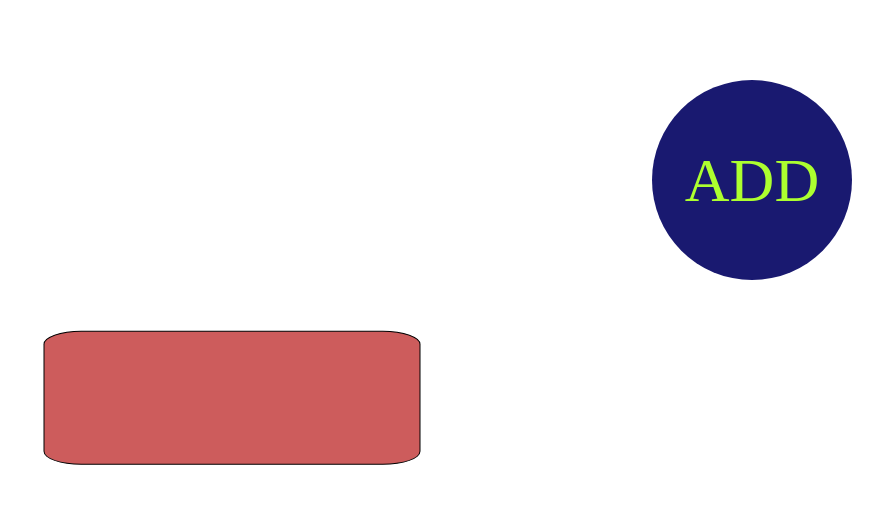
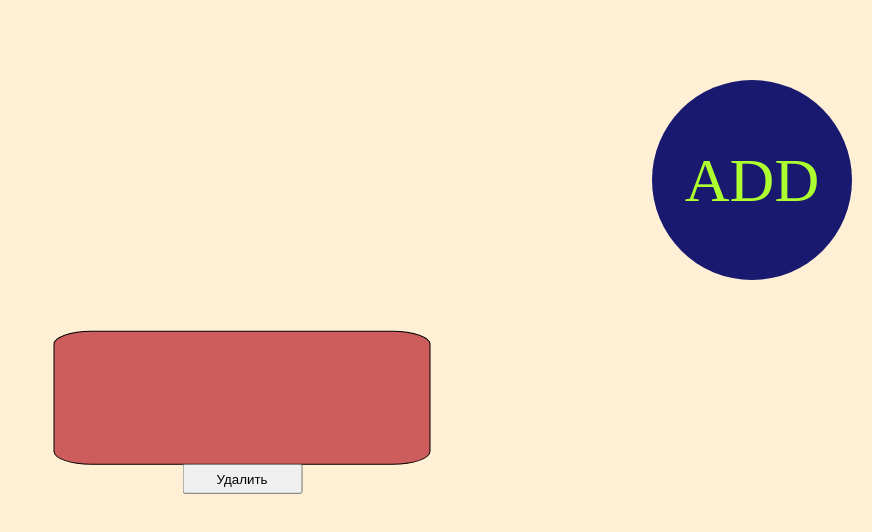
Before and after one commit to bavRepository/IgorDZ, a plain HTML site: page index.html in a window 1280 px wide. Both pictures are taken after a click on the element "ADD". Shown: the whole page, without its empty margins (408-1280 px from the left). Drawn offline with Linux system fonts and the light colour scheme.

Commit message:
addContainerClickEvent

```diff
--- a/index.html
+++ b/index.html
@@ -1,17 +1,16 @@
 <!DOCTYPE html>
 <html lang="ru">
-
 	<head>
-    <meta charset="utf-8">
-    <meta http-equiv="X-UA-Compatible" content="IE=edge">
-    <meta name="viewport" content="width=device-width, initial-scale=1.0">
+		<meta charset="utf-8" />
+		<meta http-equiv="X-UA-Compatible" content="IE=edge" />
+		<meta name="viewport" content="width=device-width, initial-scale=1.0" />
 		<title>Заметка</title>
-    <link rel="stylesheet" href="style.css">
+		<link rel="stylesheet" href="style.css" />
 	</head>
 
 	<body>
+		<div class="container"></div>
 		<div class="addNotice">ADD</div>
 		<script src="script.js"></script>
 	</body>
-
 </html>
--- a/script.js
+++ b/script.js
@@ -1,4 +1,9 @@
 'use strict';
+
+let shiftX;
+let shiftY;
+const container = document.querySelector('.container');
+const wrappers = document.querySelectorAll('.noticeWrapper');
 
 class NoticeManager {
 	create() {
@@ -7,10 +12,18 @@ class NoticeManager {
 
 		noticeWrapper.classList.add('noticeWrapper');
 		notice.classList.add('notice');
+		const delButton = createDelButton();
+		noticeWrapper.append(notice);
+		noticeWrapper.append(delButton);
+		container.append(noticeWrapper);
+	}
+}
 
-		noticeWrapper.append(notice);
-		document.body.append(noticeWrapper);
-	}
+function createDelButton() {
+	const delButton = document.createElement('button');
+	delButton.classList.add('delBtn');
+	delButton.textContent = 'Удалить';
+	return delButton;
 }
 
 function setAddButtonListener() {
@@ -19,5 +32,15 @@ function setAddButtonListener() {
 		nm.create();
 	});
 }
+
+function setNoticeListeners() {
+	container.addEventListener('click', function (e) {
+		const target = e.target;
+		if (target.classList == 'delBtn') {
+			alert('Е бой!');
+		}
+	});
+}
 const nm = new NoticeManager();
 setAddButtonListener();
+setNoticeListeners();
--- a/style.css
+++ b/style.css
@@ -4,6 +4,8 @@
 
 html,
 body {
+	margin: 0;
+	padding: 0;
 	overflow: hidden;
 }
 
@@ -17,6 +19,23 @@ body {
 	top: 50%;
 	left: 50%;
 	transform: translate(-50%, -50%);
+}
+
+.delBtn {
+	position: absolute;
+	bottom: -25px;
+	left: 50%;
+	transform: translateX(-50%);
+	width: 120px;
+	height: 30px;
+	display: block;
+}
+
+.container {
+	background: papayawhip;
+	height: 100vh;
+	width: 100hv;
+	position: relative;
 }
 
 .notice {
```
Lines whose indentation alone changed are shown as unchanged.
